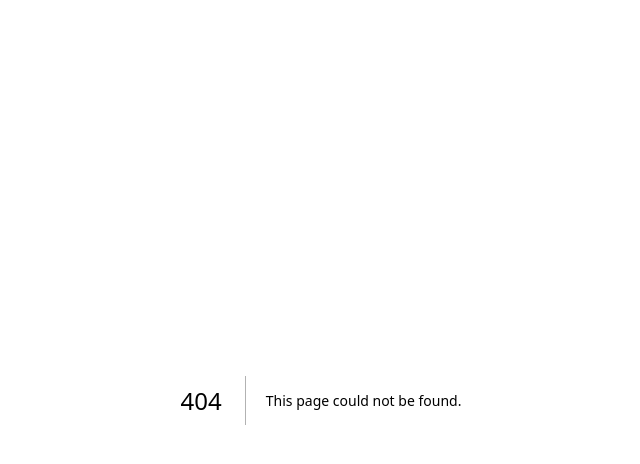
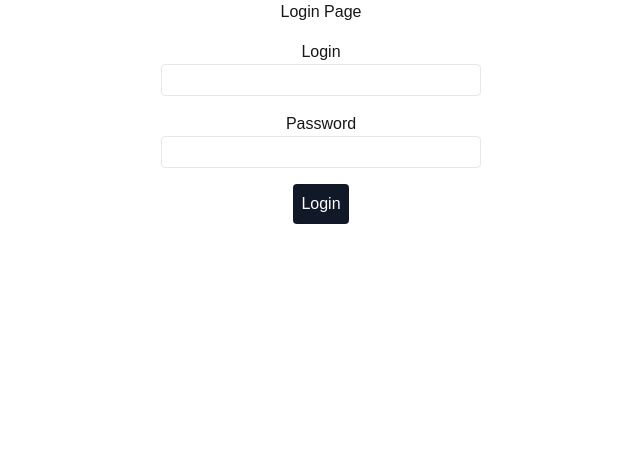
Before and after one commit to leobusar/icesi-2024b-gr03-nextjs, a Next.js app: page /login in a window 1280 px wide. Before the commit this address had no page. Shown: the top 464 px of the page, without its empty margins (319-959 px from the left). Built offline with nearby package versions, Linux system fonts and the light colour scheme.

Commit message:
clase oct 10

```diff
--- /dev/null
+++ b/src/app/(general)/counter/page.tsx
@@ -0,0 +1,14 @@
+import { CartCounter } from "@/components/cart/CartCounter"
+
+export const metadata = {
+    title:"Counter Page",
+    description: "Counter Page"
+}
+
+export default function  CounterPage (){
+    return (
+        <div className="flex flex-col items-center justify-center w-full h-full bg-slate-400">
+            <CartCounter value={100}/>
+        </div>
+    )
+}
--- /dev/null
+++ b/src/app/login/page.tsx
@@ -0,0 +1,38 @@
+"use client";
+
+import { useRouter } from "next/navigation";
+import { useState } from "react";
+
+export default function LoginPage(){
+    const [login, setLogin] = useState("");
+    const [password, setPassword] = useState("");
+    const router = useRouter();
+
+    const onSubmit = () => {
+        if (login && password)
+            router.push("/about")
+        else
+            alert("Please fill all fields")
+    }
+
+    return (
+        <div className="flex flex-col items-center justify-center w-full h-full">
+            <h1>Login Page</h1>
+            <label className="mt-4">Login</label>
+            <input type="text"
+            className="w-80 h-8 px-2 border border-solid border-block rounded text-black"
+            value={login} onChange={(e)=>setLogin(e.target.value)}/>
+            <label className="mt-4">Password</label>
+            <input type="password"
+            className="w-80 h-8 px-2 border border-solid border-block rounded text-black"
+            value={password} onChange={(e)=>setPassword(e.target.value)}/>
+
+            <button
+            className="mt-4 p-2 bg-gray-900 text-white rounded hover:bg-gray-600 transition-all"
+            onClick={onSubmit}>
+                Login
+            </button>
+
+        </div>
+    )
+}
--- /dev/null
+++ b/src/components/cart/CartCounter.tsx
@@ -0,0 +1,27 @@
+"use client";
+
+import { useState } from "react"
+
+interface Props {
+    value?: number;
+}
+
+export const CartCounter = ({ value=0 }: Props) => {
+    const [count, setCount] =  useState(value);
+    return(
+        <div className="flex items-center justify-center w-80 h-80">
+            <span className="text-9xl">{count}</span>
+            <div className="flex">
+                <button
+                className="flex items-center justify-center p-2 rounded-xl bg-gray-900 text-white hover:bg-gray-600 transition-all mr-2"
+                onClick={()=>setCount(count + 1)}>
+                    +1
+                </button>
+                <button className="flex items-center justify-center p-2 rounded-xl bg-gray-900 text-white hover:bg-gray-600 transition-all mr-2"
+                onClick={()=>setCount(count - 1)}>
+                -1
+                </button>
+            </div>
+        </div>
+    )
+}
```
